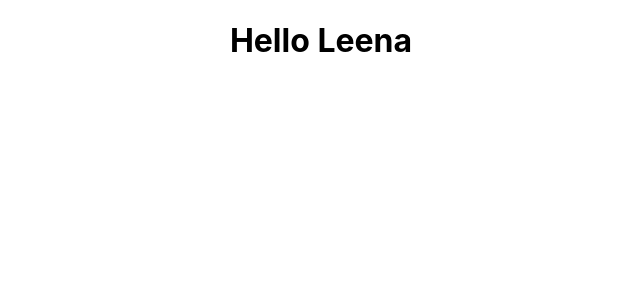
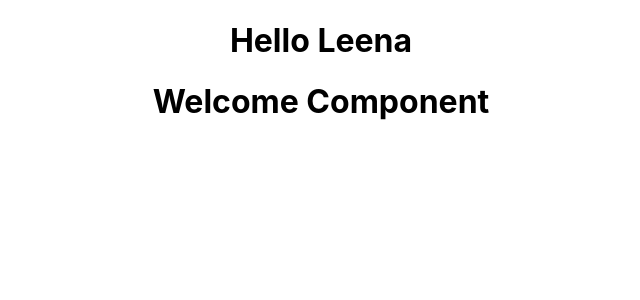
Before and after one commit to panchalleena1286/ReactJS-Learning, a React (Create React App) app in the folder codewith-react/: page / in a window 1280 px wide. Shown: the top 300 px of the page, without its empty margins (319-959 px from the left). Built offline with nearby package versions, Linux system fonts and the light colour scheme.

Commit message:
initial commit

```diff
--- a/codewith-react/src/App.js
+++ b/codewith-react/src/App.js
@@ -1,11 +1,13 @@
 
 import './App.css';
 import Greet from './components/Greet';
+import Welcome from './components/welcome';
 
 function App() {
   return (
     <div className="App">
-      <Greet/>
+      <Greet />
+      <Welcome />
     </div>
   );
 }
--- a/codewith-react/src/components/welcome.js
+++ b/codewith-react/src/components/welcome.js
@@ -1,5 +1,9 @@
 import React, { Component } from 'react';
 
-class Welcome {
+class Welcome extends Component {
+    render() {
+        return<h1>Welcome Component</h1>
+    }
+}
 
-}
+export default Welcome;
```
